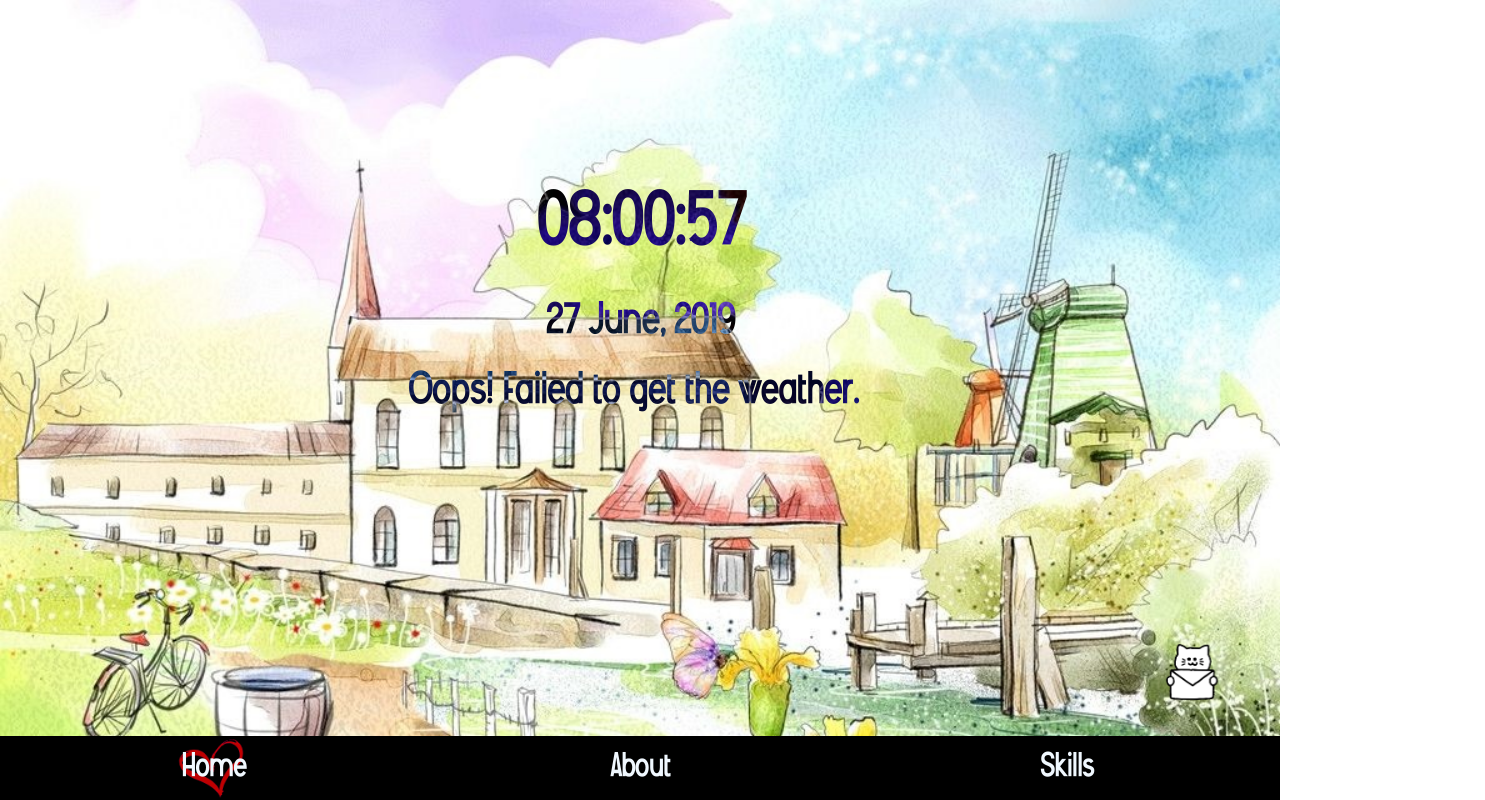
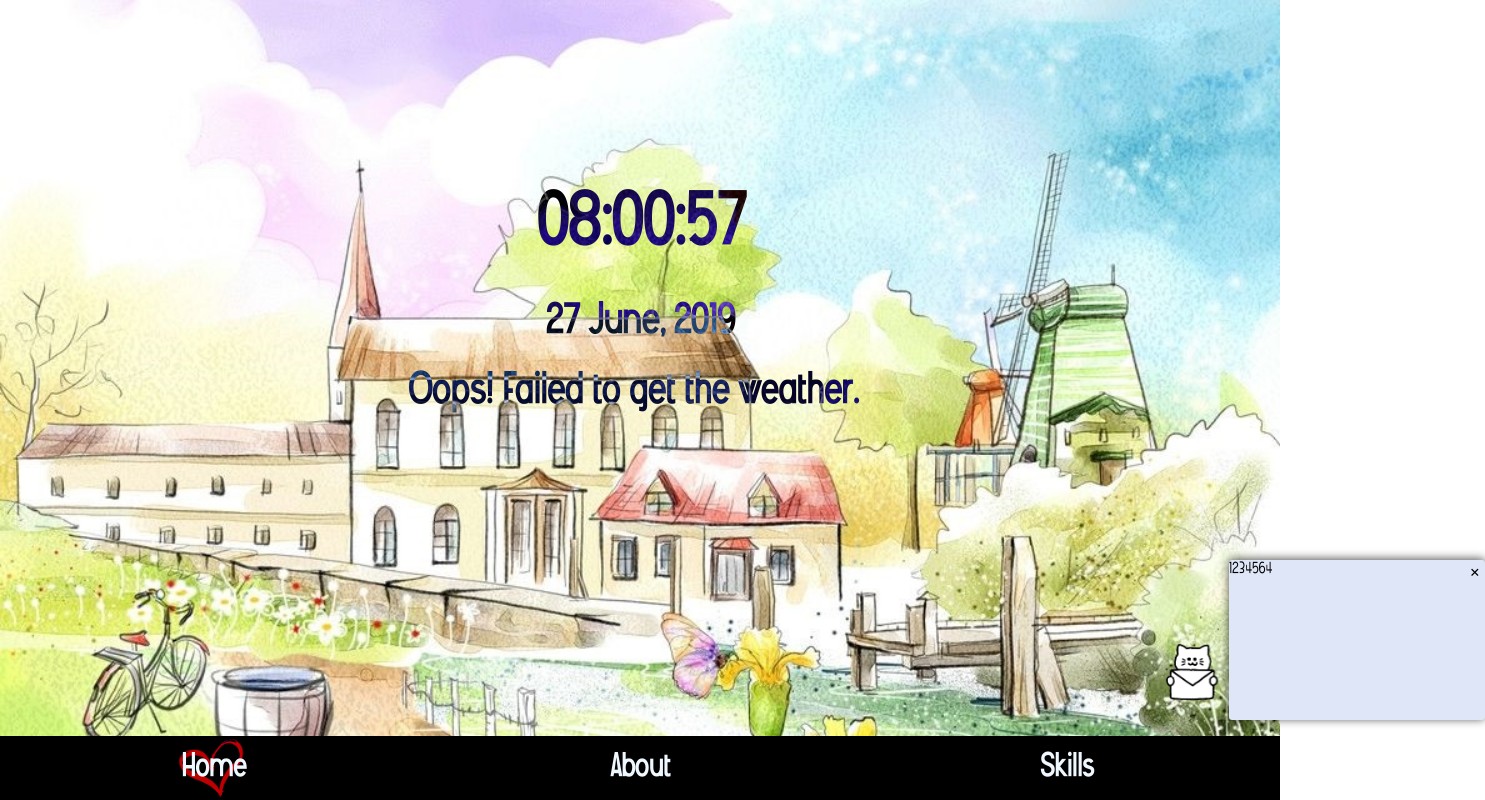
Before and after one commit to camthalion0/mywebsite, a React (Create React App) app: page / in a window 1280 px wide. Shown: the whole page, 1485 px wide, since content can reach past the window. Built offline with nearby package versions, Linux system fonts and the light colour scheme; no server answers.

Commit message:
toggle contact

```diff
--- a/src/App.js
+++ b/src/App.js
@@ -1,51 +1,19 @@
 import React from 'react';
 import './style/style.css';
-import Hello from './containers/Hello';
 import Menu from './containers/Menu';
-import About from './containers/About';
-import Skills from './containers/Skills';
-import { Route, Switch } from 'react-router-dom';
-import {TransitionGroup,CSSTransition } from 'react-transition-group';
-import {withRouter} from 'react-router';
-import mail from './img/mail.png'
-import { connect } from 'react-redux'
-
-const Routes = withRouter(({location}) => (
-  <TransitionGroup className={'router-wrapper'}>
-    <CSSTransition
-      timeout={400}
-      classNames={'fade'}
-      key={location.pathname}
-    >
-      <Switch location={location}>
-        <Route exact path={'/'} render={(location)=><Hello location={location}/>} />
-        <Route exact path={'/Home'} render={(location)=><Hello location={location}/>} />
-        <Route exact path={'/About'} render={(location)=><About location={location}/>} />
-        <Route exact path={'/Skills'} render={(location)=><Skills location={location}/>} />
-      </Switch>
-    </CSSTransition>
-  </TransitionGroup>
-));
+import PageBody from './containers/PageBody';
 
 const App =  () => {
 
   return (
     <div className="App">
-      <div className='pagebody'>
-        <Routes />
-        <img className='mail' src={mail}></img>
-      </div>
+      <PageBody />
       <div className='pagefoot'>
         <Menu className="menu"/>
       </div>
     </div>
 )}
 
-const mapStateToProps = state =>
-({
-  showCantact:state.showCantact
-})
-
 //const mapDispatchToProps = (dispatch) => {}
 
 //export default connect(mapStateToProps)(App);
--- a/src/actions/index.js
+++ b/src/actions/index.js
@@ -12,6 +12,7 @@ export const GET_ABOUT_DATA =  'GET_ABOUT_DATA';
 export const SWITCH_MENU = 'SWITCH_MENU';
 export const UPDATE_SKILLS_CANVAS ='UPDATE_SKILLS_CANVAS';
 export const UPDATE_SKILLS_ACTIVE='UPDATE_SKILLS_ACTIVE';
+export const TOGGLE_CONTACT = 'TOGGLE_CONTACT';
 
 //更新時間
 export const updateTime = () => {
@@ -132,6 +133,14 @@ export const updateSkillsActive = (activeIndex,description) => ({
     }
 })
 
+//是否顯示contact
+export const toggleContact = (ifShow) =>({
+    type: TOGGLE_CONTACT,
+    payload:{
+        showContact: ifShow
+    }
+})
+
  // 取得時間
 function getCurrentTime() {
     let now = new Date(),
--- /dev/null
+++ b/src/components/Contact.js
@@ -0,0 +1,25 @@
+import React, { Component } from 'react';
+import { toggleContact } from '../actions/index'
+import { connect } from 'react-redux'
+
+const Contact = (props) =>{
+
+
+
+        let className = "Contact" + (props.showContact?" ContactOn":" ContactOff");
+      //  console.log(this.props.showContact);
+        return (
+                <div className={className}>
+                    <div className='close'
+                    onClick={()=>props.toggleContact(false)}>×</div>
+                    1234564
+                </div>
+               )
+    }
+
+const mapDispatchToProps = (dispatch) =>
+({
+    toggleContact: (ifShow) => dispatch(toggleContact(ifShow)),
+})
+
+export default connect(null,mapDispatchToProps)(Contact);
--- /dev/null
+++ b/src/components/Routes.js
@@ -0,0 +1,27 @@
+import {withRouter} from 'react-router';
+import Hello from '../containers/Hello';
+import About from '../containers/About';
+import Skills from '../containers/Skills';
+import React from 'react';
+import {TransitionGroup,CSSTransition } from 'react-transition-group';
+import { Route, Switch } from 'react-router-dom';
+
+const Routes = withRouter(({location}) => (
+// const Routes = (location) => (
+    <TransitionGroup className={'router-wrapper'}>
+      <CSSTransition
+        timeout={400}
+        classNames={'fade'}
+        key={location.pathname}
+      >
+        <Switch location={location}>
+          <Route exact path={'/'} render={(location)=><Hello location={location}/>} />
+          <Route exact path={'/Home'} render={(location)=><Hello location={location}/>} />
+          <Route exact path={'/About'} render={(location)=><About location={location}/>} />
+          <Route exact path={'/Skills'} render={(location)=><Skills location={location}/>} />
+        </Switch>
+      </CSSTransition>
+    </TransitionGroup>
+  ));
+
+  export default Routes;
--- /dev/null
+++ b/src/containers/PageBody.js
@@ -0,0 +1,31 @@
+import mail from '../img/mail.png'
+import { connect } from 'react-redux'
+import React from 'react';
+import Routes from '../components/Routes';
+import Contact from '../components/Contact';
+import {withRouter} from 'react-router';
+import { toggleContact } from '../actions/index'
+
+const PageBody = (props) => {
+    console.log(props.showContact)
+    return(
+        <div className='pagebody'>
+            <Routes />
+            <img className='mail' src={mail}
+                onClick={()=>props.toggleContact(true)}></img>
+            <Contact showContact={props.showContact} />
+        </div>
+    )
+}
+
+const mapStateToProps = state =>
+({
+    showContact:state.showContact
+})
+
+const mapDispatchToProps = (dispatch) =>
+({
+    toggleContact: (ifShow) => dispatch(toggleContact(ifShow)),
+})
+
+export default withRouter(connect(mapStateToProps,mapDispatchToProps)(PageBody));
--- a/src/reducers/index.js
+++ b/src/reducers/index.js
@@ -6,6 +6,7 @@ import { UPDATE_TIME,
          SWITCH_MENU,
          UPDATE_SKILLS_CANVAS,
          UPDATE_SKILLS_ACTIVE,
+         TOGGLE_CONTACT,
         } from '../actions/index'
 
 const initState = {
@@ -41,6 +42,7 @@ const initState = {
             activeIndex:0,
             description:"C++ description"
         },
+        showContact: false,
     };
 
 //修改時間
@@ -92,6 +94,12 @@ const appReducer = (state = initState, action) => {
                 skillsActive: action.payload.skillsActive
             })
 
+        case TOGGLE_CONTACT:
+          //  console.log(action.payload.showContact)
+            return Object.assign({}, state,{
+                showContact: action.payload.showContact
+            })
+
         default:
             return state;
     }
--- a/src/scss/style.scss
+++ b/src/scss/style.scss
@@ -161,6 +161,34 @@ $phonesize: 0.5;    //手機倍數
             animation-duration: 2s;
             /*撥放次數:無限次*/
             animation-iteration-count: infinite;
+        }
+
+        .Contact{
+            position:absolute;
+            height: 20%;
+            width: 20%;
+            z-index: 2;
+            right: -16%;
+            bottom: 10%;
+            background-color: #dee6f7;
+            border-radius: 0.2em;
+            box-shadow: 0 -1px 10px rgba(0, 0, 0, .7);
+
+            .close{
+                position:absolute;
+                right: 0.3em;
+                top:0.05em;
+            }
+        }
+
+        .ContactOff{
+            right: -16%;
+            transition: right 0.5s ease-out;
+        }
+
+        .ContactOn{
+            right: 2%;
+            transition: right 0.5s ease-out;
         }
 
         .Hello {
--- a/src/style/style.css
+++ b/src/style/style.css
@@ -200,6 +200,37 @@
           animation-iteration-count: infinite;
 }
 
+.App .pagebody .Contact {
+  position: absolute;
+  height: 20%;
+  width: 20%;
+  z-index: 2;
+  right: -16%;
+  bottom: 10%;
+  background-color: #dee6f7;
+  border-radius: 0.2em;
+  -webkit-box-shadow: 0 -1px 10px rgba(0, 0, 0, 0.7);
+          box-shadow: 0 -1px 10px rgba(0, 0, 0, 0.7);
+}
+
+.App .pagebody .Contact .close {
+  position: absolute;
+  right: 0.3em;
+  top: 0.05em;
+}
+
+.App .pagebody .ContactOff {
+  right: -16%;
+  -webkit-transition: right 0.5s ease-out;
+  transition: right 0.5s ease-out;
+}
+
+.App .pagebody .ContactOn {
+  right: 2%;
+  -webkit-transition: right 0.5s ease-out;
+  transition: right 0.5s ease-out;
+}
+
 .App .pagebody .Hello {
   -webkit-box-pack: center;
       -ms-flex-pack: center;
```
Also changed, not shown: src/dist/style/style.min.css, 2 other files (tests, documents, lock files or other folders).
